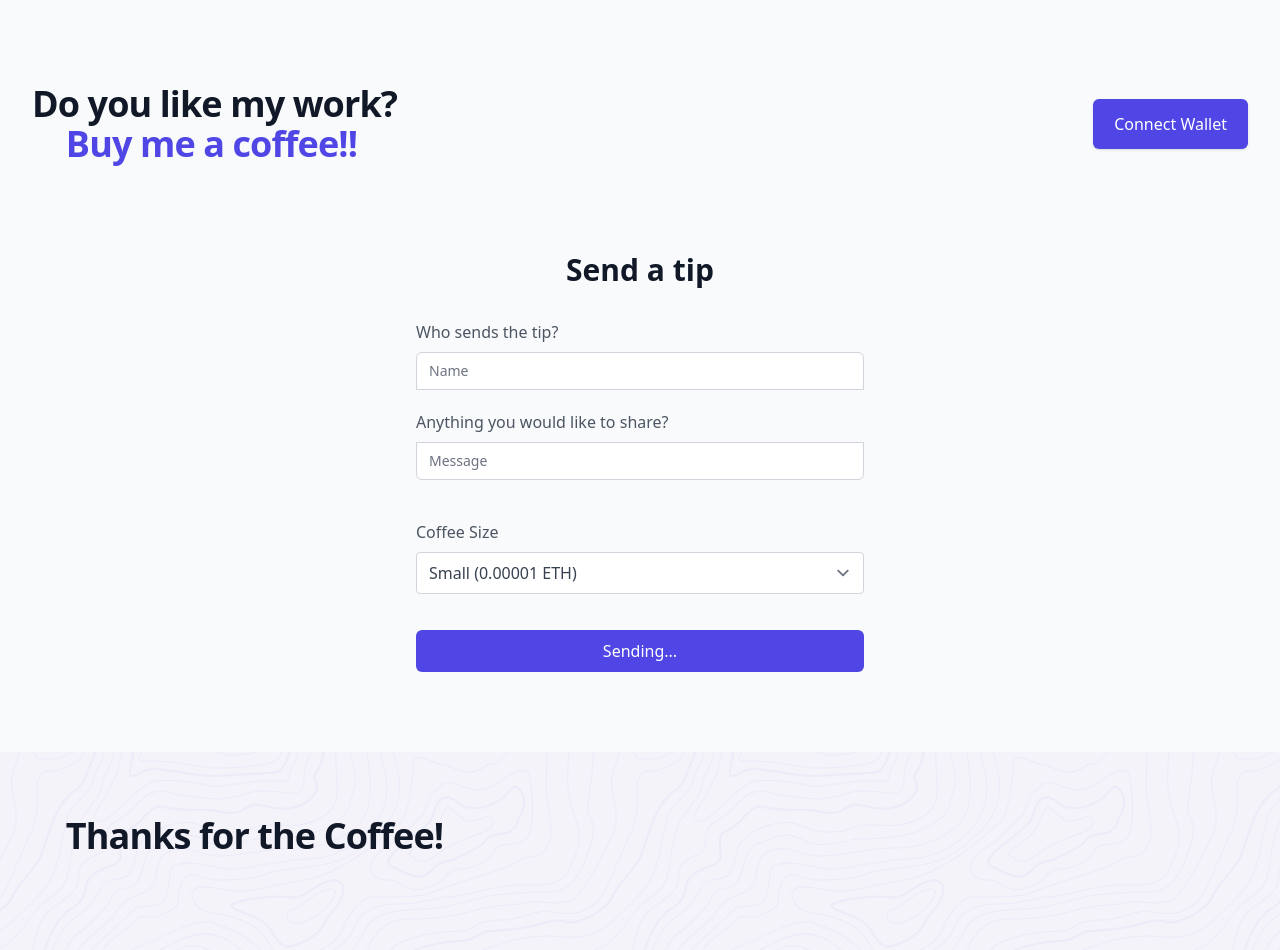
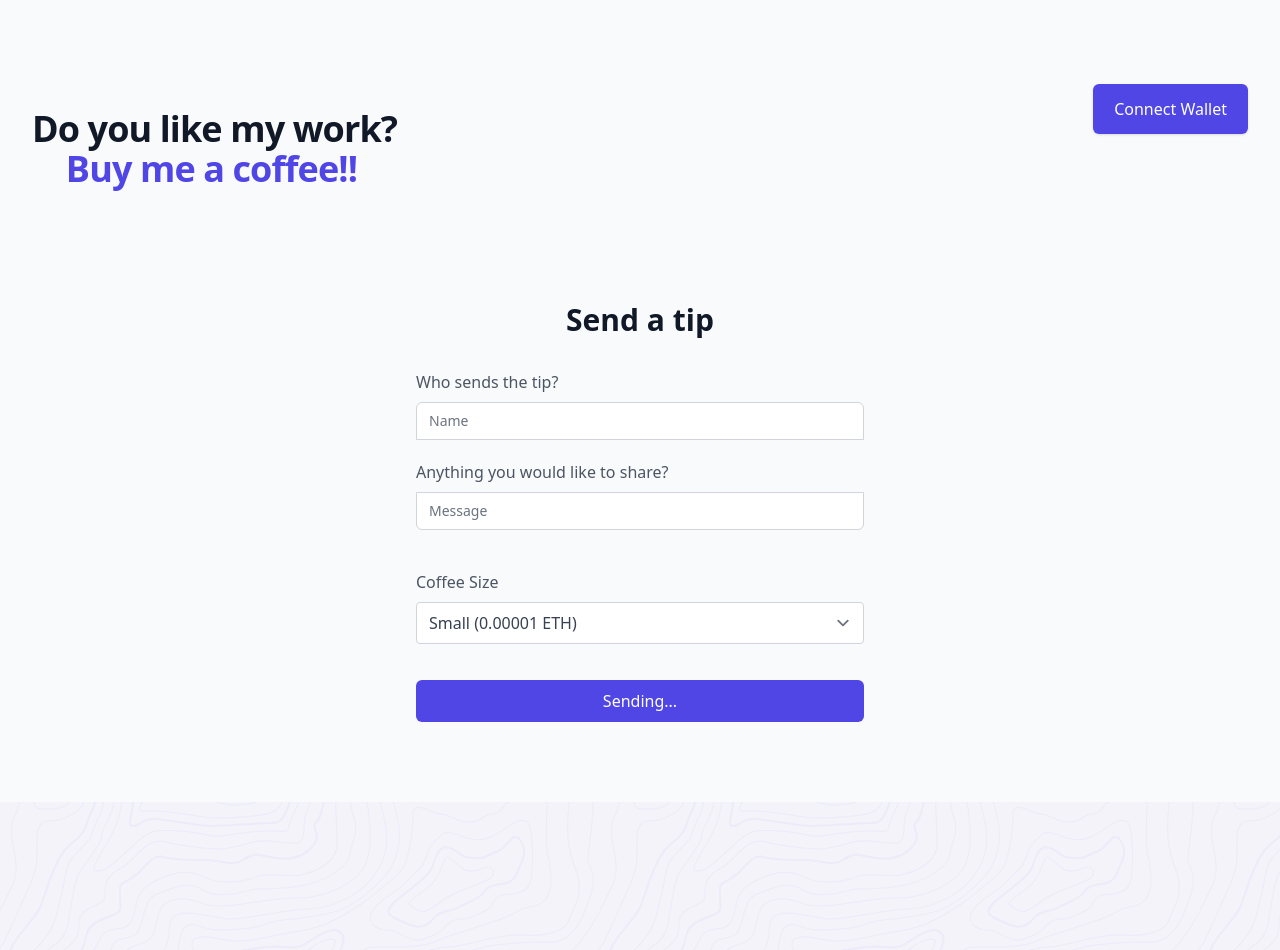
Before and after one commit to ccddan/buymeacoffee-road2web3, a Next.js app in the folder web-client/: page / in a window 1280 px wide. Shown: the top 950 px of the page. Built offline with nearby package versions, Linux system fonts and the light colour scheme.

Commit message:
wc:styles: fix small screen padding/margin

```diff
--- a/web-client/pages/index.tsx
+++ b/web-client/pages/index.tsx
@@ -6,15 +6,15 @@ const Home: NextPage = () => {
   return (
     <>
       <div className="bg-gray-50 min-h-screen m-0 pt-5">
-        <div className="max-w-7xl mx-auto px-4 sm:px-6 lg:py-16 lg:px-8 lg:flex lg:items-center lg:justify-between">
+        <div className="max-w-7xl mx-auto px-4 sm:px-6 lg:py-16 lg:px-8 lg:flex lg:items-center lg:justify-between sm:block">
           <h2 className="text-3xl font-extrabold tracking-tight text-gray-900 sm:text-4xl">
             <span className="block">Do you like my work?</span>
             <span className="block text-indigo-600">
               &nbsp;&nbsp;&nbsp;&nbsp;Buy me a coffee!!
             </span>
           </h2>
-          <div className="mt-8 flex lg:mt-0 lg:flex-shrink-0">
-            <div className="inline-flex rounded-md shadow">
+          <div className="mt-8 flex lg:mt-0 lg:flex-shrink-0 sm:mb-20">
+            <div className="inline-flex rounded-md shadow sm:block sm:m-auto">
               <a
                 href="#"
                 className="inline-flex items-center justify-center px-5 py-3 border border-transparent text-base font-medium rounded-md text-white bg-indigo-600 hover:bg-indigo-700"
@@ -96,7 +96,7 @@ const Home: NextPage = () => {
         </div>
         <div className="mt-20 bg-pattern p-0 m-0 pb-40">
           <div className="max-w-7xl mx-auto px-4 sm:px-6 lg:py-16 lg:px-8 lg:flex lg:items-center lg:justify-between">
-            <h2 className="text-3xl font-extrabold tracking-tight text-gray-900 sm:text-4xl">
+            <h2 className="text-3xl font-extrabold tracking-tight text-gray-900 sm:text-4xl sm:pt-20">
               <span className="block">
                 &nbsp;&nbsp;&nbsp;&nbsp;Thanks for the Coffee!
               </span>
```
